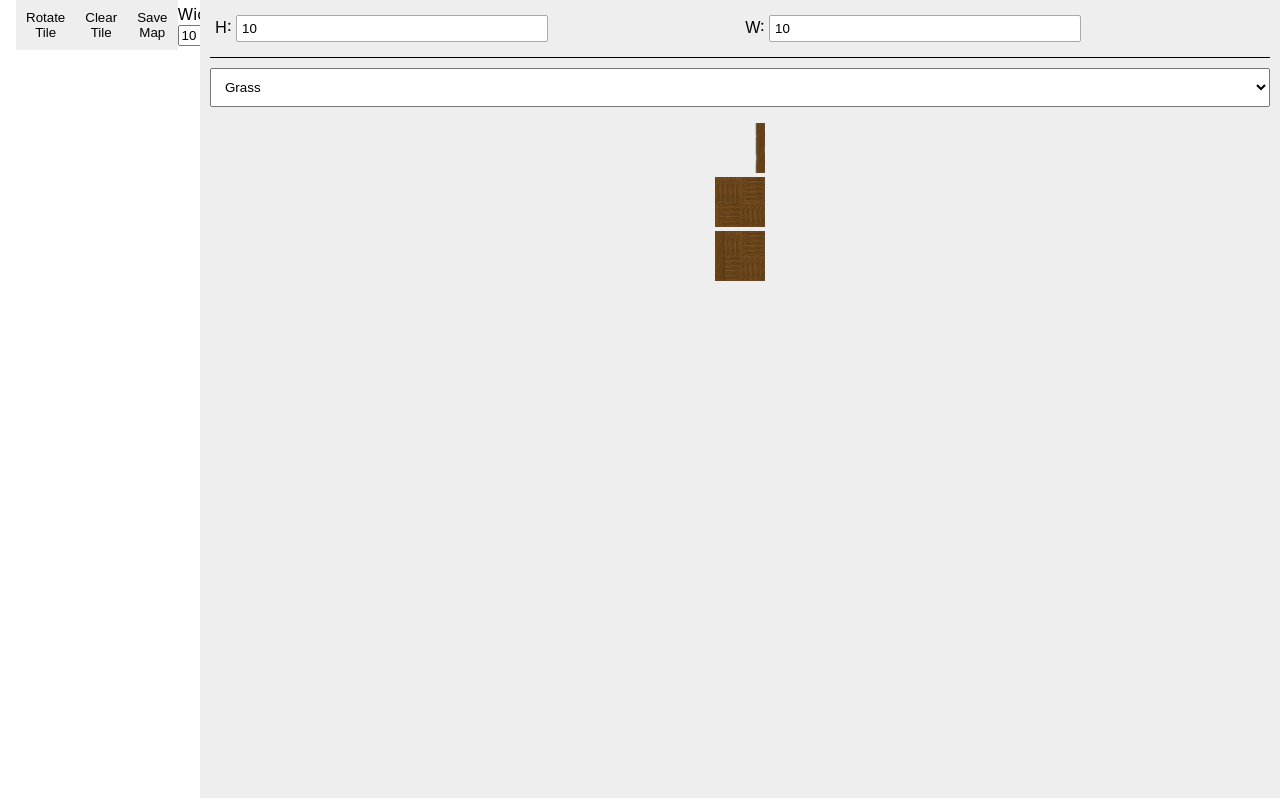
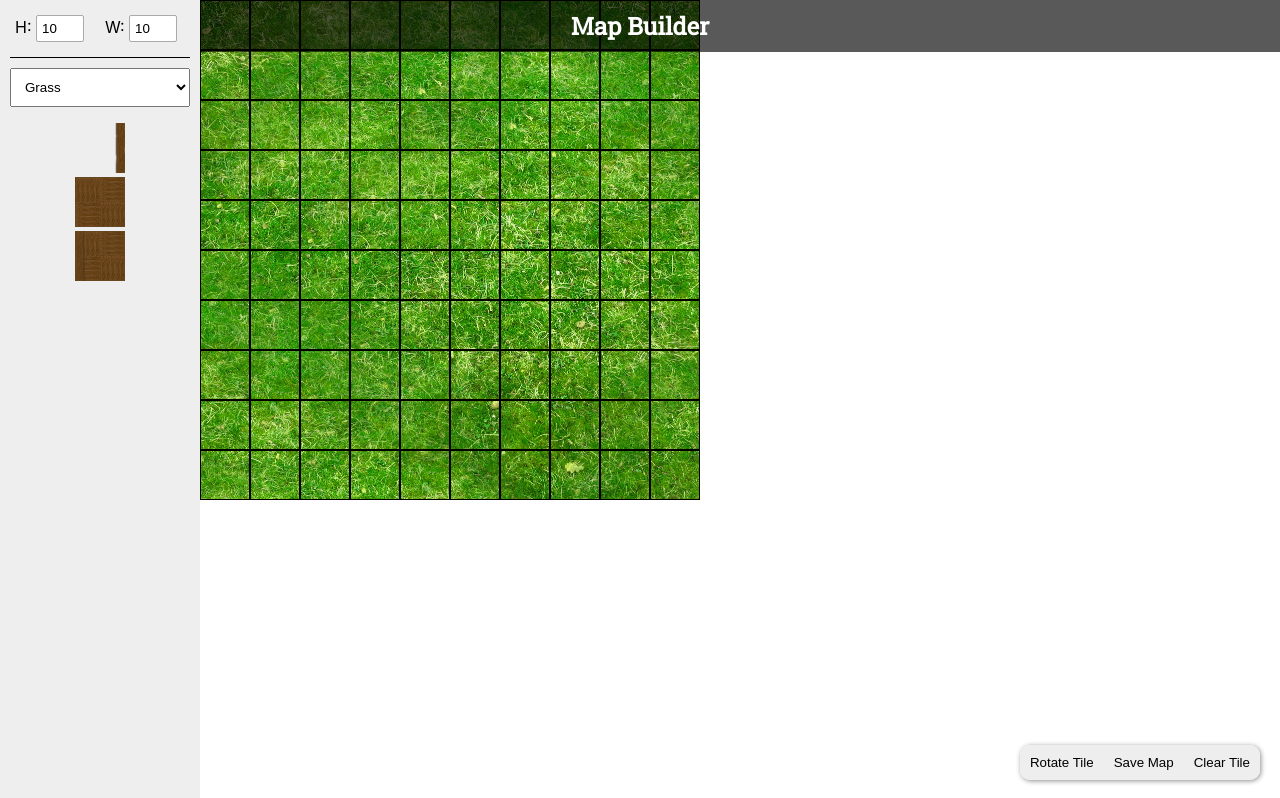
Before and after one commit to pannonbeard/MapCreator, a React (Create React App) app: page / in a window 1280 px wide. Shown: the top 798 px of the page. Built offline with nearby package versions, Linux system fonts and the light colour scheme.

Commit message:
Made Controls float over body to fit design

```diff
--- a/src/components/Controls/Controls.css
+++ b/src/components/Controls/Controls.css
@@ -1,9 +1,11 @@
 #controls{
-  display: flex;
-  height: 50px;
   align-items: center;
-  padding: 0 1rem;
-  justify-content: space-between;
+  position: absolute;
+  right: 20px;
+  bottom: 20px;
+  z-index: 100;
+  box-shadow: 1px 1px 5px rgba(0,0,0,0.45);
+  border-radius: 10px;
 }
 
 #controls button{
@@ -12,6 +14,14 @@
   background: #eee;
 }
 
+#controls button:first-child{
+  border-radius: 10px 0 0 10px;
+}
+
+#controls button:last-child{
+  border-radius:  0 10px 10px 0;
+}
+
 #controls button:hover, #controls button.active{
   background: #bbb;
   cursor: pointer;
--- a/src/components/Controls/Controls.jsx
+++ b/src/components/Controls/Controls.jsx
@@ -6,10 +6,8 @@
     return (
       <div id='controls'>
         <button type='button' className={this.props.action === 'rotate' ? 'active' : ''} onClick={this.props.rotateTile}>Rotate Tile</button>
+        <button type='button' onClick={this.props.saveMap}>Save Map</button>
         <button type='button' className={this.props.action === 'clear' ? 'active' : ''} onClick={this.props.clearTile}>Clear Tile</button>
-        <button type='button' onClick={this.props.saveMap}>Save Map</button>
-        <label>Width: <input type='number' value={this.props.gridWidth} onChange={ (e) => this.props.setWidth(e.target.value)}/></label>
-        <label>Height: <input type='number' value={this.props.gridHeight} onChange={ (e) => this.props.setHeight(e.target.value)} /></label>
       </div>
     );
   }
```
